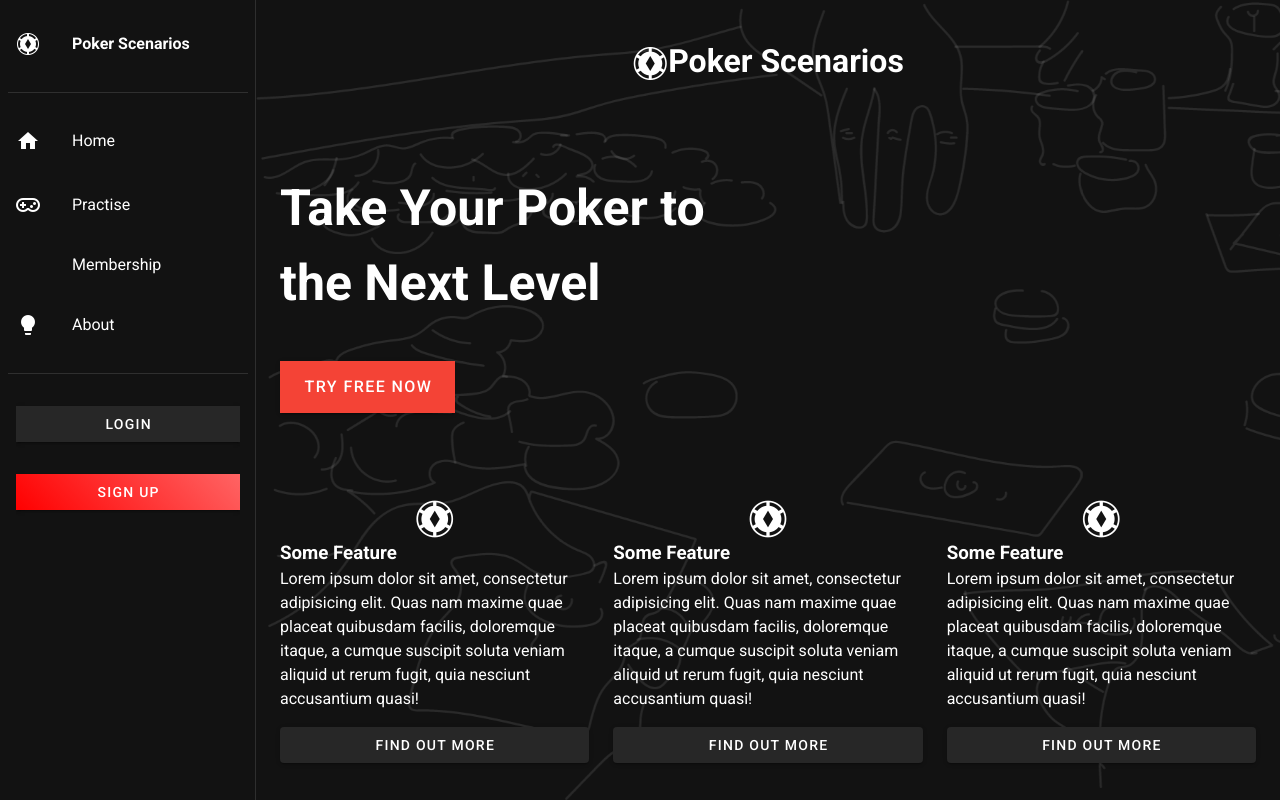
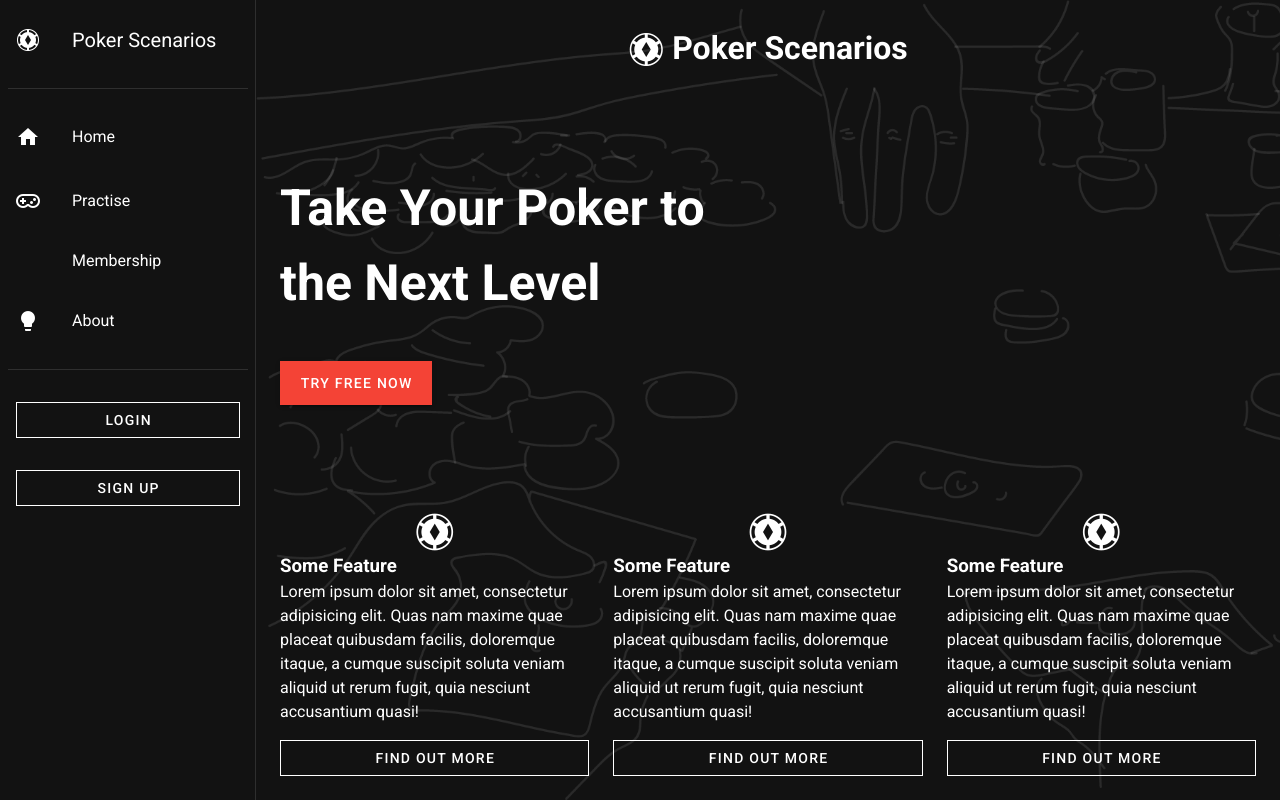
Before and after one commit to samcparker/pokerscenarios, a Nuxt app: page / in a window 1280 px wide. Built offline with nearby package versions, Linux system fonts and the light colour scheme.

Commit message:
Adjusted look of navbar slightly

```diff
--- a/components/NavDraw.vue
+++ b/components/NavDraw.vue
@@ -1,5 +1,5 @@
 <template>
-  <v-navigation-drawer v-model="drawer" dark app color="#121212" fixed>
+  <!-- <v-navigation-drawer v-model="drawer" dark app color="#121212" fixed>
     <v-list nav class="py-0">
       <v-list-item class="mt-4">
         <v-list-item-icon>
@@ -43,6 +43,57 @@
         </v-list-item>
 
       </div>
+    </v-list>
+  </v-navigation-drawer> -->
+  <v-navigation-drawer v-model="drawer" dark app color="#121212" fixed>
+    <v-list nav class="py-0">
+      <v-list-item class="my-3">
+        <v-list-item-icon>
+          <v-icon>
+            mdi-poker-chip
+          </v-icon>
+        </v-list-item-icon>
+        <v-list-item-content>
+          <v-list-item-title style="font-size: 20px">
+            Poker Scenarios
+          </v-list-item-title>
+        </v-list-item-content>
+      </v-list-item>
+      <v-divider class="my-5"></v-divider>
+      <v-list-item v-for="item in items" :key="item.name" :href="item.to" link>
+        <v-list-item-icon>
+          <v-icon>{{ item.icon }}</v-icon>
+        </v-list-item-icon>
+        <v-list-item-content>
+          <v-list-item-title>{{ item.title }}</v-list-item-title>
+        </v-list-item-content>
+      </v-list-item>
+      <v-divider class="my-5"></v-divider>
+      <div v-if="!authenticated">
+        <v-list-item>
+          <v-list-item-content>
+            <v-btn href="/login" tile outlined>Login</v-btn>
+          </v-list-item-content>
+        </v-list-item>
+        <v-list-item>
+          <v-list-item-content>
+            <v-btn href="/register" tile outlined>Sign Up</v-btn>
+          </v-list-item-content>
+        </v-list-item>
+      </div>
+      <div v-else>
+        <v-list-item>
+          <v-list-item-content>
+            <v-btn href="/user/me" tile outlined>Profile</v-btn>
+          </v-list-item-content>
+        </v-list-item>
+        <v-list-item>
+          <v-list-item-content>
+            <v-btn @click="logout" tile outlined>Log Out</v-btn>
+          </v-list-item-content>
+        </v-list-item>
+      </div>
+
     </v-list>
   </v-navigation-drawer>
 </template>
--- a/pages/index.vue
+++ b/pages/index.vue
@@ -1,56 +1,25 @@
 <template>
   <div class="bg-img of">
-    <!-- <v-img src="/poker-vlo.png" class="bg-img"> -->
-      <!-- <v-container style="max-width: 1200px;">
+    <v-container style="max-width: 1200px" fill-height fluid>
+      <v-row class="mx-0 pb-10" justify="center">
         <h1 class="text-center"><v-icon large>mdi-poker-chip</v-icon> Poker Scenarios</h1>
-        <v-row>
-          <v-col cols="8">
-            <div class="text-left" style="margin: 100px 50px 100px 50px;" >
-              <h1 style="font-size: 70px;" class="mb-10">Take Your Poker To The Next Level</h1>
-              <v-btn class="gradient" tile x-large>Try Free Now</v-btn>
-            </div>
-          </v-col>
-          <v-col cols="4">
-          </v-col>
-        </v-row>
-        <v-container style="width: 100%;">
-          <v-row align="center" justify="center">
-            <v-col v-for="n in 3" :key="n" lg="4" cols="12" style="padding: 0 50px 0 50px;">
-              <v-row class="flex-column text-center">
-                <v-icon class="mb-4" x-large>mdi-poker-chip</v-icon>
-                <h2 class="mb-2">Lorem ipsum dolor sit </h2>
-                <p>Lorem ipsum dolor sit amet, consectetur adipisicing elit. Magnam voluptate suscipit amet odit, distinctio debitis. </p>
-                <v-row justify="center" style="height: 100%">
-                  <v-btn class="" style="width: 50%" tile outlined>Find out more</v-btn>
-
-                </v-row>
-              </v-row>
-            </v-col>
-          </v-row>
-        </v-container>
-
-      </v-container> -->
-    <!-- </v-img> -->
-    <v-container style="max-width: 1200px" fill-height fluid>
-      <v-row class="mx-0"  justify="center">
-        <h1 class="text-center"><v-icon large>mdi-poker-chip</v-icon>Poker Scenarios</h1>
       </v-row>
       <v-row class="mx-0">
         <v-col>
           <div style="max-width: 50%">
             <h2 style="font-size: 50px;" class="mb-10">Take Your Poker to the Next Level</h2>
-            <v-btn color="red" tile x-large>Try Free Now</v-btn>
+            <v-btn color="red" tile large>Try Free Now</v-btn>
           </div>
         </v-col>
       </v-row>
 
-      <v-row class="mx-0">
+      <v-row class="mx-0 mt-15">
         <v-col v-for="n in 3" :key="n" lg="4" cols="12">
           <v-row class="mx-0 flex-column">
             <v-icon x-large>mdi-poker-chip</v-icon>
             <h3>Some Feature</h3>
             <p>Lorem ipsum dolor sit amet, consectetur adipisicing elit. Quas nam maxime quae placeat quibusdam facilis, doloremque itaque, a cumque suscipit soluta veniam aliquid ut rerum fugit, quia nesciunt accusantium quasi!</p>
-            <v-btn>Find Out More</v-btn>
+            <v-btn outlined tile>Find Out More</v-btn>
           </v-row>
         </v-col>
       </v-row>
@@ -75,14 +44,12 @@ export default {
   background: url("/poker-vlo.png") no-repeat;
   background-size: cover;
   z-index: 0;
-}
-
-.of {
-  overflow: auto;
+  overflow-y : auto;
+  overflow-x: hidden;
 }
 
 html {
-  overflow-y: hidden;
+  overflow: hidden;
 
 }
 </style>
```
